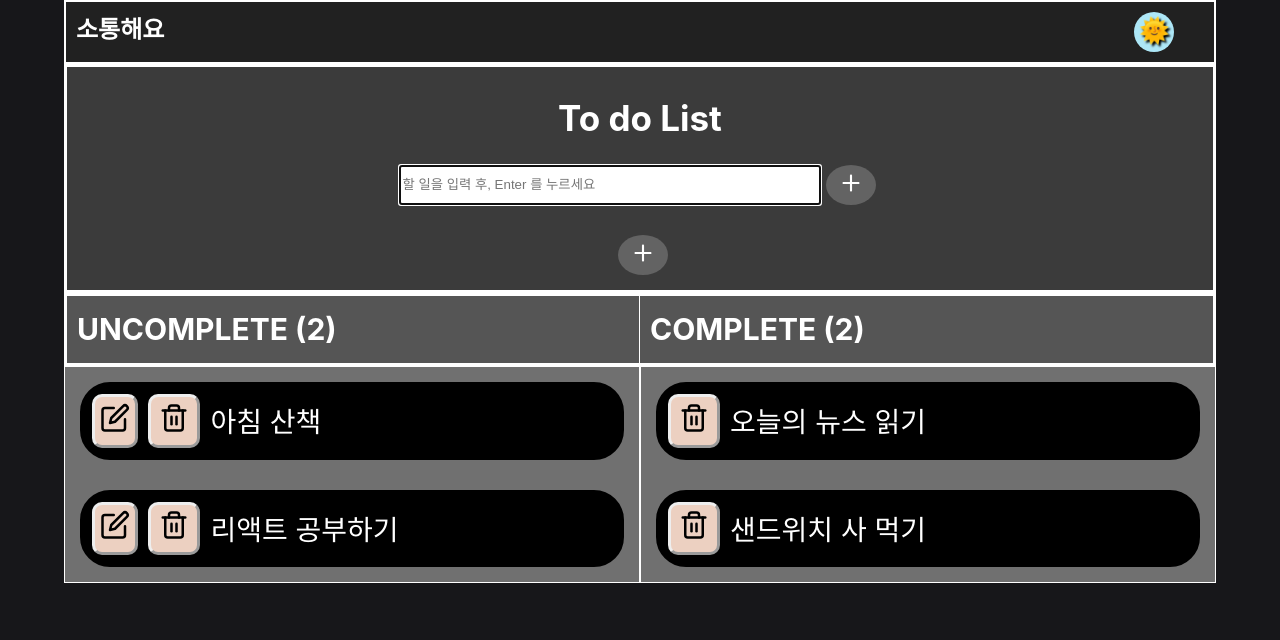
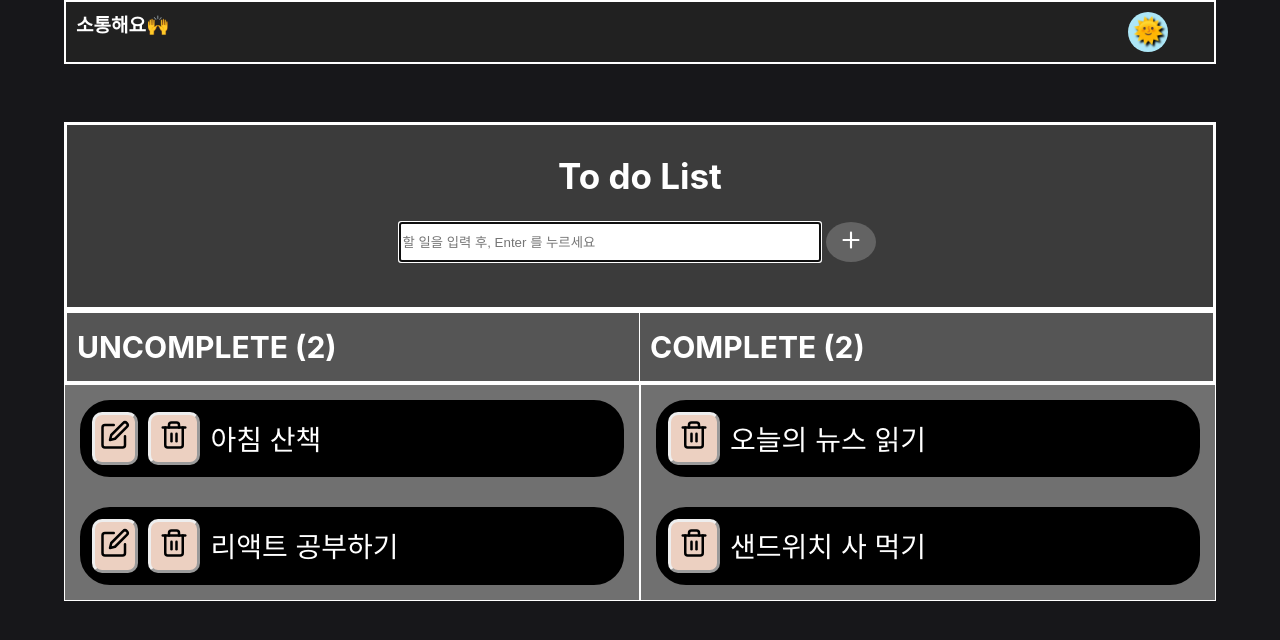
Before and after one commit to GDSC-Daejin/waffle-communicate-fe, a React (Vite) app: page / in a window 1280 px wide. Shown: the top 640 px of the page. Built offline with nearby package versions, Linux system fonts and the light colour scheme.

Commit message:
Refactor : delete Button&Navbar space edit

```diff
--- a/src/components/TodoCreate.jsx
+++ b/src/components/TodoCreate.jsx
@@ -4,6 +4,7 @@ import { useTodoDispatch, useTodoNextId } from "../Context";
 import { IoIosAdd } from "react-icons/io";
 
 const Todocreate = styled.div`
+  margin-top: 5%;
   padding-top: 25px;
   border-bottom: 1px solid;
   width: 100%;
@@ -86,9 +87,7 @@ function TodoCreate() {
             <IoIosAdd onClick={onSubmit}/>
           </Plus>
         </Form>
-        <Plus onClick={onSubmit}>
-          <IoIosAdd />
-        </Plus>
+
       </Todocreate>
     </>
   );
--- a/src/layout/navbar.jsx
+++ b/src/layout/navbar.jsx
@@ -8,14 +8,14 @@ const Header = styled.div`
   display : flex;
   border: 2px solid;
   background-color: ${(props)=> props.theme.Headerbg};
-  font-weight:${(props)=>props.theme.fontWeight}
+  font-weight:${(props)=>props.theme.fontWeight};
 `;
 const Brand = styled.h1`
-  font-size: 1.5em;
+  font-size: 19px;
   left: 2%;
 `;
 const Mode_div = styled.div `
-  padding-left :86%;
+  padding-left : 85%;
 `;
 const Mode = styled.button`
   border: 1px #aaaaaa;
@@ -31,18 +31,17 @@ const Mode = styled.button`
   cursor: pointer;
 `;
 
-
 function Home({ isDarkMode, toggleDarkMode }) {
   return (
     <>
       <Header>
-        <Brand>소통해요</Brand>
+        <Brand>소통해요🙌</Brand>
         <Mode_div>
-        <Mode onClick={() => toggleDarkMode()}>{isDarkMode ? "🌞" : "🌛"}</Mode>
+          <Mode onClick={() => toggleDarkMode()}>
+            {isDarkMode ? "🌞" : "🌛"}
+          </Mode>
         </Mode_div>
-
       </Header>
-
     </>
   );
 }
```
